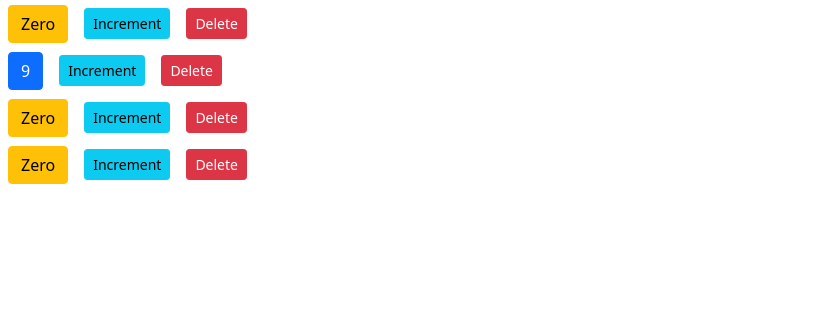
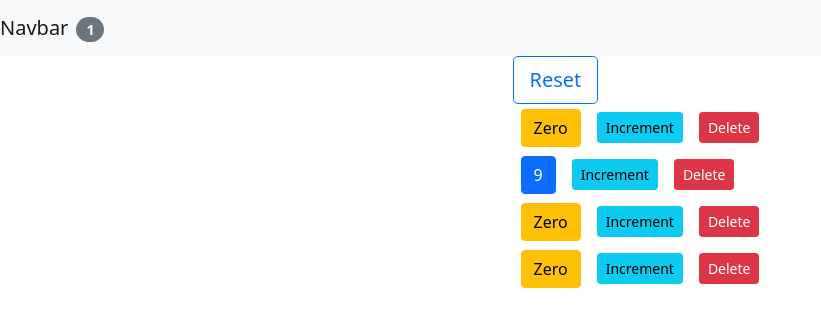
Before and after one commit to Daniyal-Shah/starting-react, a React (Create React App) app: page / in a window 1280 px wide. Shown: the top 326 px of the page, without its empty margins (0-821 px from the left). Built offline with nearby package versions, Linux system fonts and the light colour scheme.

Commit message:
Multiple components in sync

```diff
--- a/src/App.js
+++ b/src/App.js
@@ -1,25 +1,68 @@
 import logo from './logo.svg';
 import './App.css';
+import NavBar from './components/navbar';
+import Counters from './components/counters'
+import React, { Component } from 'react';
 
-function App() {
-  return (
-    <div className="App">
-      <header className="App-header">
-        <img src={logo} className="App-logo" alt="logo" />
-        <p >
-          Edit <code>src/App.js</code> and save to reload.
-        </p>
-        <a
-          className="App-link"
-          href="https://reactjs.org"
-          target="_blank"
-          rel="noopener noreferrer"
-        >
-          Learn React
-        </a>
-      </header>
-    </div>
-  );
+class App extends Component {
+  state = {
+    counters: [
+      { id: 1, value: 0 },
+      { id: 2, value: 9 },
+      { id: 3, value: 0 },
+      { id: 4, value: 0 },
+    ],
+  };
+
+  handleReset = () => {};
+
+  handleIncrement = (counter) => {
+    const counters = [...this.state.counters];
+    const index = counters.indexOf(counter);
+    counters[index] = { ...counter };
+    counters[index].value++;
+    this.setState({ counters });
+  };
+
+  handleDelete = (counterId) => {
+    console.log("Handler Delete", counterId);
+    const counters = this.state.counters.filter((c) => c.id !== counterId);
+    this.setState({ counters });
+    // console.log(counters);
+  };
+
+  render() {
+    return (
+      <div>
+        <NavBar totalCounters={this.state.counters.filter(c=> c.value>0).length}/>
+        <main className="container d-flex justify-content-center ">
+          <Counters counters={this.state.counters} onReset={this.handleReset} onIncrement={this.handleIncrement}
+          onDelete={this.handleDelete} />
+        </main>
+      </div>
+      );
+  }
 }
 
 export default App;
+
+
+
+
+
+
+
+
+
+// function App() {
+//   return (
+//     <div>
+//     <NavBar/>
+//     <main className="container d-flex justify-content-center ">
+//     <Counters/>
+//     </main>
+
+//     </div>
+//   );
+// }
+// export default App;
--- a/src/components/counter.jsx
+++ b/src/components/counter.jsx
@@ -1,33 +1,17 @@
 import React, { Component } from "react";
 
 class Counter extends Component {
-  state = {
-    value: this.props.counter.value,
-    imageUrl: "https://picsum.photos/200",
-    tags: ["tag1", "tag2", "tag3"],
-  };
-
-  handleIncrement = () => {
-    this.setState({ value: this.state.value + 1 });
-  };
-
   render() {
     let classes = "btn mx-2 btn-";
-    classes += this.state.value == 0 ? "warning" : "primary";
-
-    // console.log("props", this.props);
+    classes += this.props.counter.value == 0 ? "warning" : "primary";
 
     return (
       <div>
-        {/* <img src={this.state.imageUrl} alt="" /> */}
-
-        <span style={this.styles} className={classes}>
-          {this.formatCount()}
-        </span>
+        <span className={classes}>{this.formatCount()}</span>
 
         <button
           className="btn btn-info btn-sm m-2"
-          onClick={() => this.handleIncrement()}
+          onClick={() => this.props.onIncrement(this.props.counter)}
         >
           Increment
         </button>
@@ -42,7 +26,7 @@ class Counter extends Component {
   }
 
   formatCount() {
-    return this.state.value === 0 ? "Zero" : this.state.value;
+    return this.props.counter.value === 0 ? "Zero" : this.props.counter.value;
   }
 }
 
--- a/src/components/counters.jsx
+++ b/src/components/counters.jsx
@@ -2,28 +2,20 @@ import React, { Component } from "react";
 import Counter from "./counter";
 
 class Counters extends Component {
-  state = {
-    counters: [
-      { id: 1, value: 0 },
-      { id: 2, value: 9 },
-      { id: 3, value: 0 },
-      { id: 4, value: 0 },
-    ],
-  };
-
-  handleDelete = (counterId) => {
-    console.log("Handler Delete", counterId);
-    const counters = this.state.counters.filter((c) => c.id !== counterId);
-    this.setState({ counters });
-    // console.log(counters);
-  };
   render() {
     return (
       <div>
-        {this.state.counters.map((counter) => (
+        <button
+          onClick={this.props.handleReset}
+          className="btn btn-outline-primary btn-lg"
+        >
+          Reset
+        </button>
+        {this.props.counters.map((counter) => (
           <Counter
             key={counter.id}
-            onDelete={() => this.handleDelete(counter.id)}
+            onDelete={this.props.onDelete}
+            onIncrement={this.props.onIncrement}
             counter={counter}
           />
         ))}
--- /dev/null
+++ b/src/components/navbar.jsx
@@ -0,0 +1,19 @@
+import React, { Component } from "react";
+
+//Stateless functional components
+const NavBar = (props) => {
+  return (
+    <div>
+      <nav className="navbar navbar-light bg-light">
+        <a className="navbar-brand" href="#">
+          Navbar
+          <span className=" badge rounded-pill bg-secondary ms-2 ">
+            {props.totalCounters}
+          </span>
+        </a>
+      </nav>
+    </div>
+  );
+};
+
+export default NavBar;
--- a/src/index.js
+++ b/src/index.js
@@ -4,11 +4,11 @@ import './index.css';
 import App from './App';
 import reportWebVitals from './reportWebVitals';
 import 'bootstrap/dist/css/bootstrap.css'
-import Counters from './components/counters'
+
 
 ReactDOM.render(
   <React.StrictMode>
-    <Counters />
+    <App />
   </React.StrictMode>,
   document.getElementById('root')
 );
```
